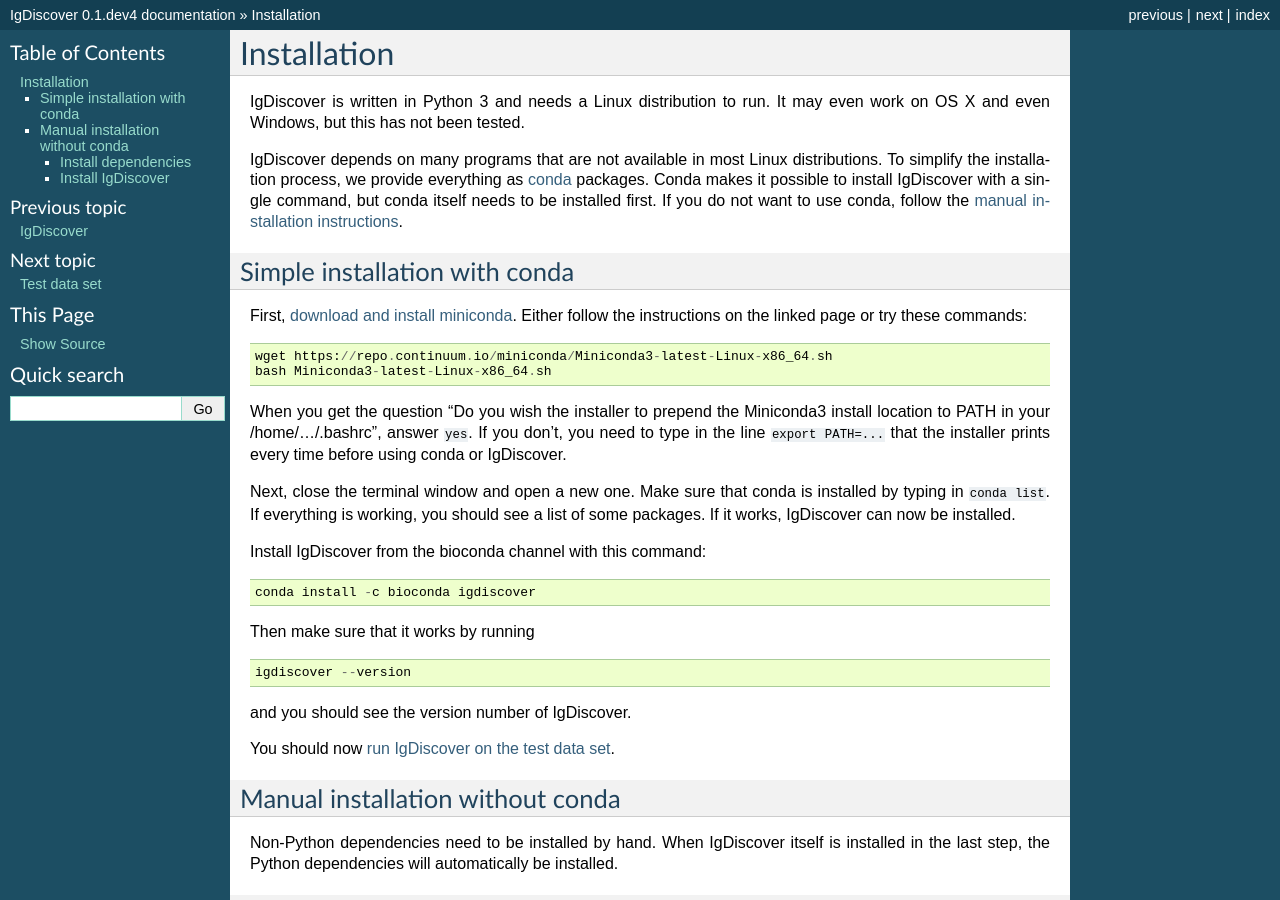
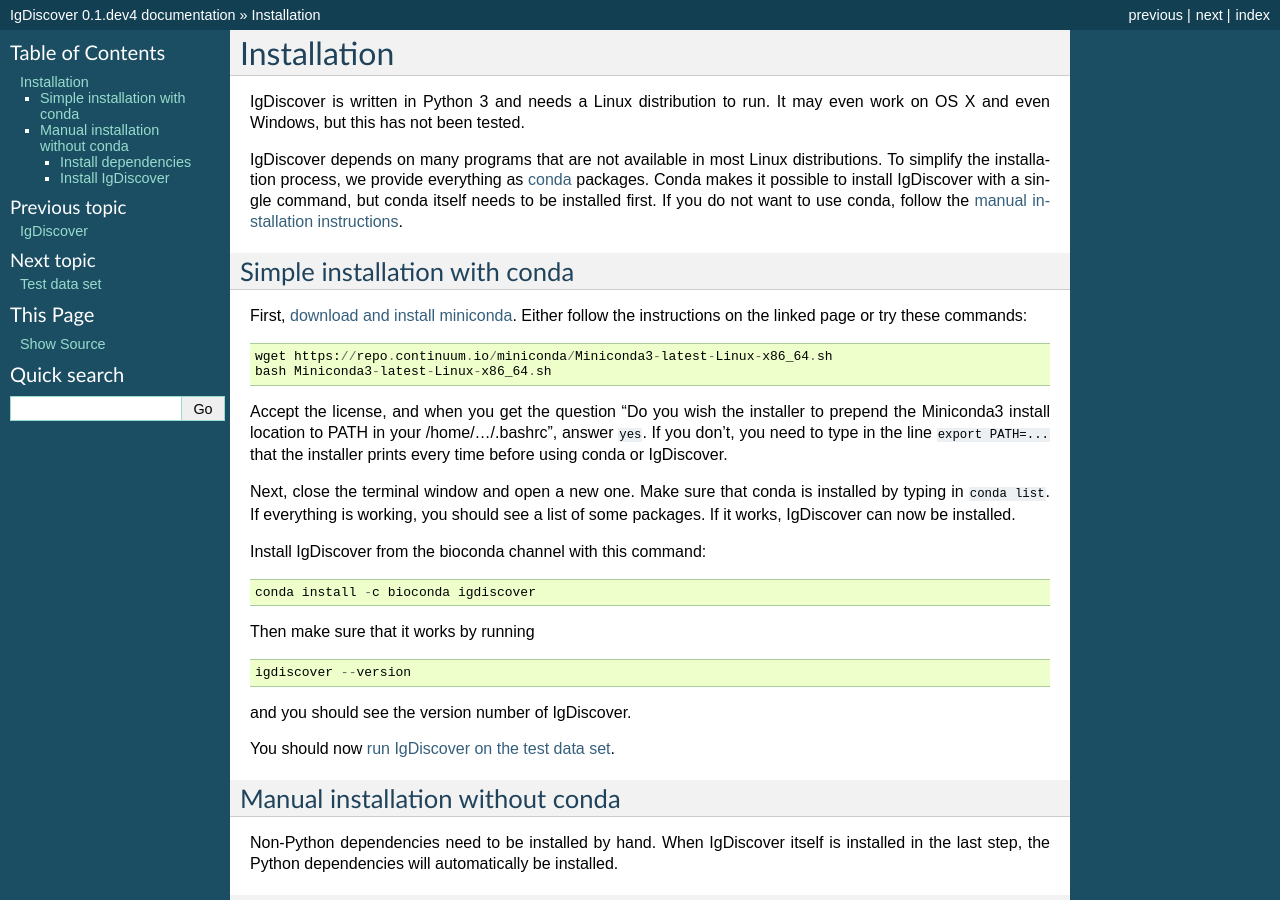
Before and after one commit to NBISweden/IgDiscover-legacy, a Sphinx documentation site: the page built from docs/installation.rst, in a window 1280 px wide and 900 px high. Built offline with Sphinx 7.4.7, drawn with Linux system fonts in a browser that asks for light colours.

Commit message:
install instructions

```diff
--- a/docs/installation.rst
+++ b/docs/installation.rst
@@ -22,10 +22,10 @@
 	wget https://repo.continuum.io/miniconda/Miniconda3-latest-Linux-x86_64.sh
 	bash Miniconda3-latest-Linux-x86_64.sh
 
-When you get the question “Do you wish the installer to prepend the Miniconda3
-install location to PATH in your /home/.../.bashrc”, answer ``yes``. If you
-don’t, you need to type in the line ``export PATH=...`` that the installer
-prints every time before using conda or IgDiscover.
+Accept the license, and when you get the question “Do you wish the installer to
+prepend the Miniconda3 install location to PATH in your /home/.../.bashrc”,
+answer ``yes``. If you don’t, you need to type in the line ``export PATH=...``
+that the installer prints every time before using conda or IgDiscover.
 
 Next, close the terminal window and open a new one. Make sure that conda is
 installed by typing in ``conda list``. If everything is working, you should see
```
